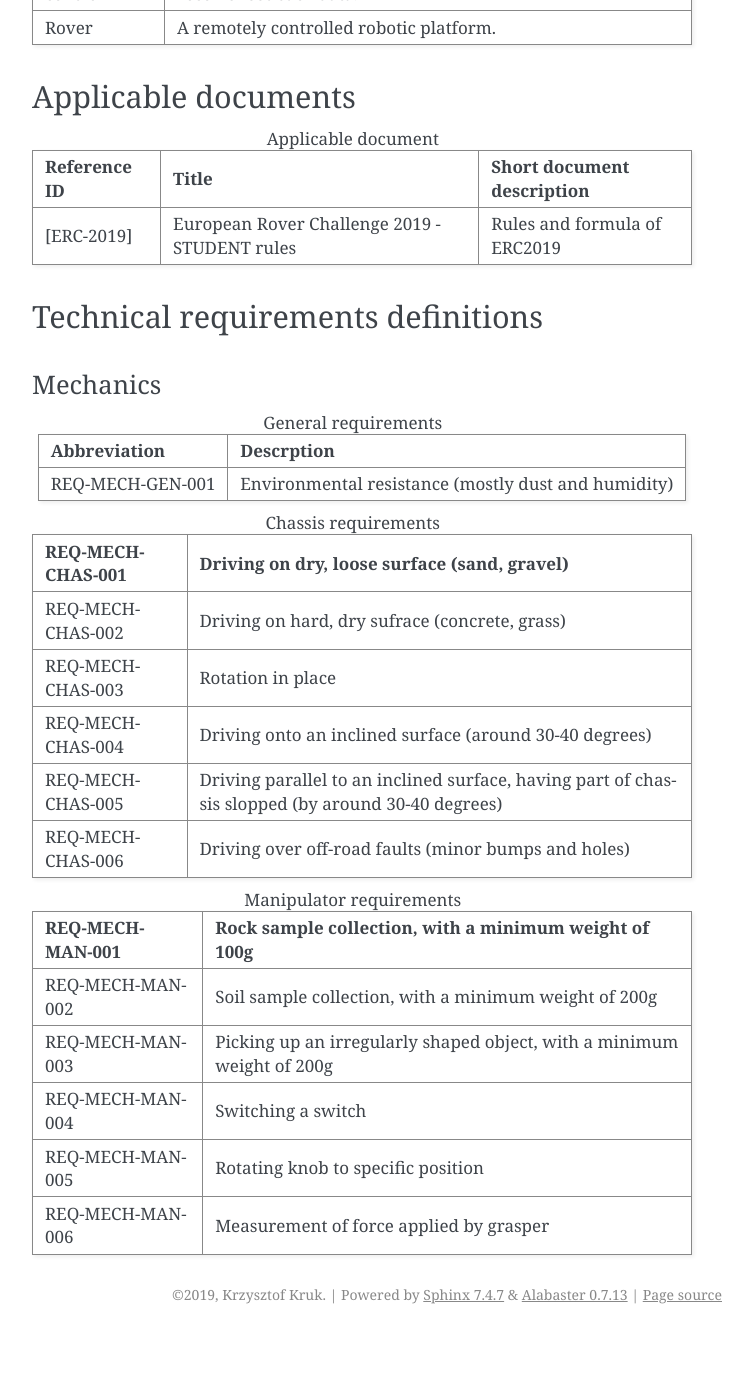
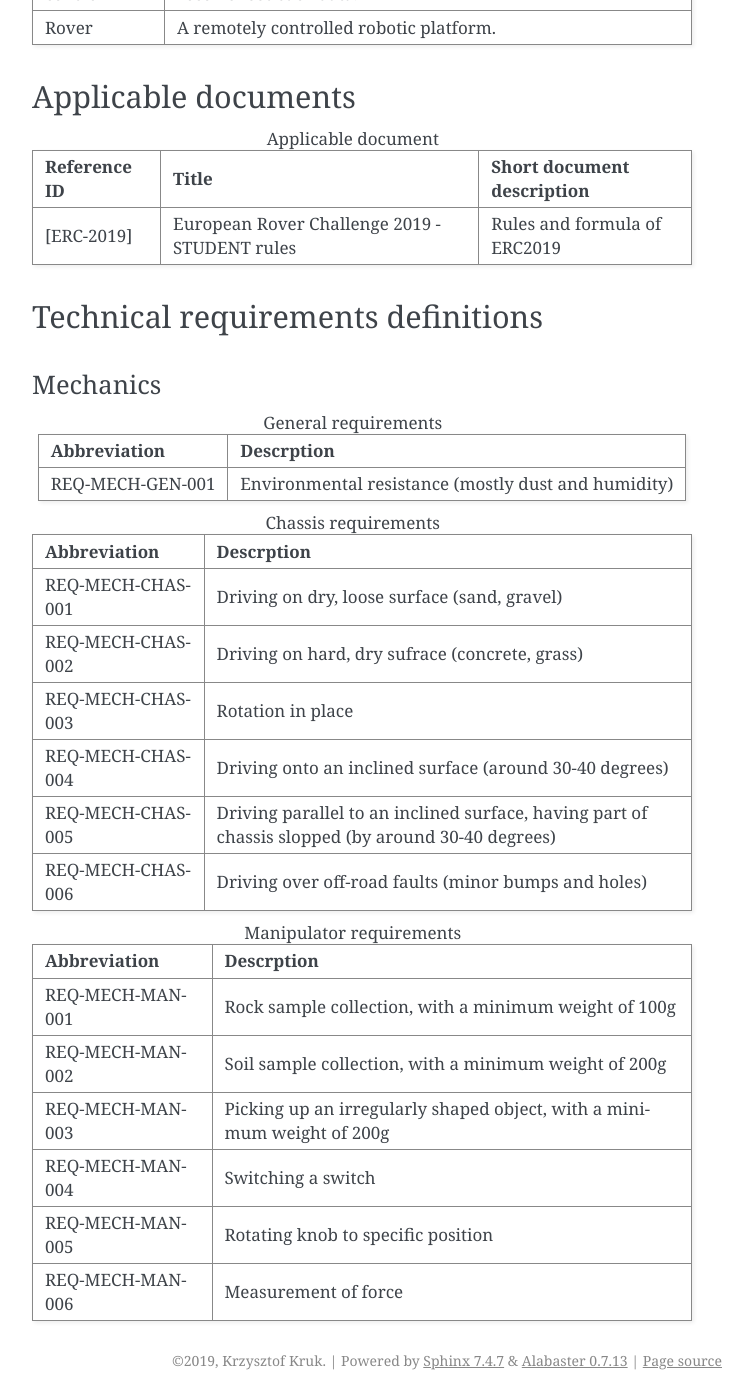
Before and after one commit to krkruk/OrionDoc, a Sphinx documentation site: the page built from source/documents/preliminary_report/preliminary_report.rst, in a window 1280 px wide and 1400 px high, scrolled down 1421 px. Shown: the whole window, without its empty margins (388-1140 px from the left). Built offline with Sphinx 7.4.7, drawn with Linux system fonts in a browser that asks for light colours; before the commit the page ends 2755 px from its top, so only the background shows below that.

Commit message:
Minor table fixes

```diff
--- a/source/documents/preliminary_report/preliminary_report.rst
+++ b/source/documents/preliminary_report/preliminary_report.rst
@@ -71,6 +71,8 @@
 .. list-table:: Chassis requirements
    :header-rows: 1
 
+   * - Abbreviation
+     - Descrption
    * - REQ-MECH-CHAS-001
      - Driving on dry, loose surface (sand, gravel)
    * - REQ-MECH-CHAS-002
@@ -87,6 +89,8 @@
 .. list-table:: Manipulator requirements
    :header-rows: 1
 
+   * - Abbreviation
+     - Descrption
    * - REQ-MECH-MAN-001
      - Rock sample collection, with a minimum weight of 100g
    * - REQ-MECH-MAN-002
@@ -98,4 +102,4 @@
    * - REQ-MECH-MAN-005
      - Rotating knob to specific position
    * - REQ-MECH-MAN-006
-     - Measurement of force applied by grasper
+     - Measurement of force
```
